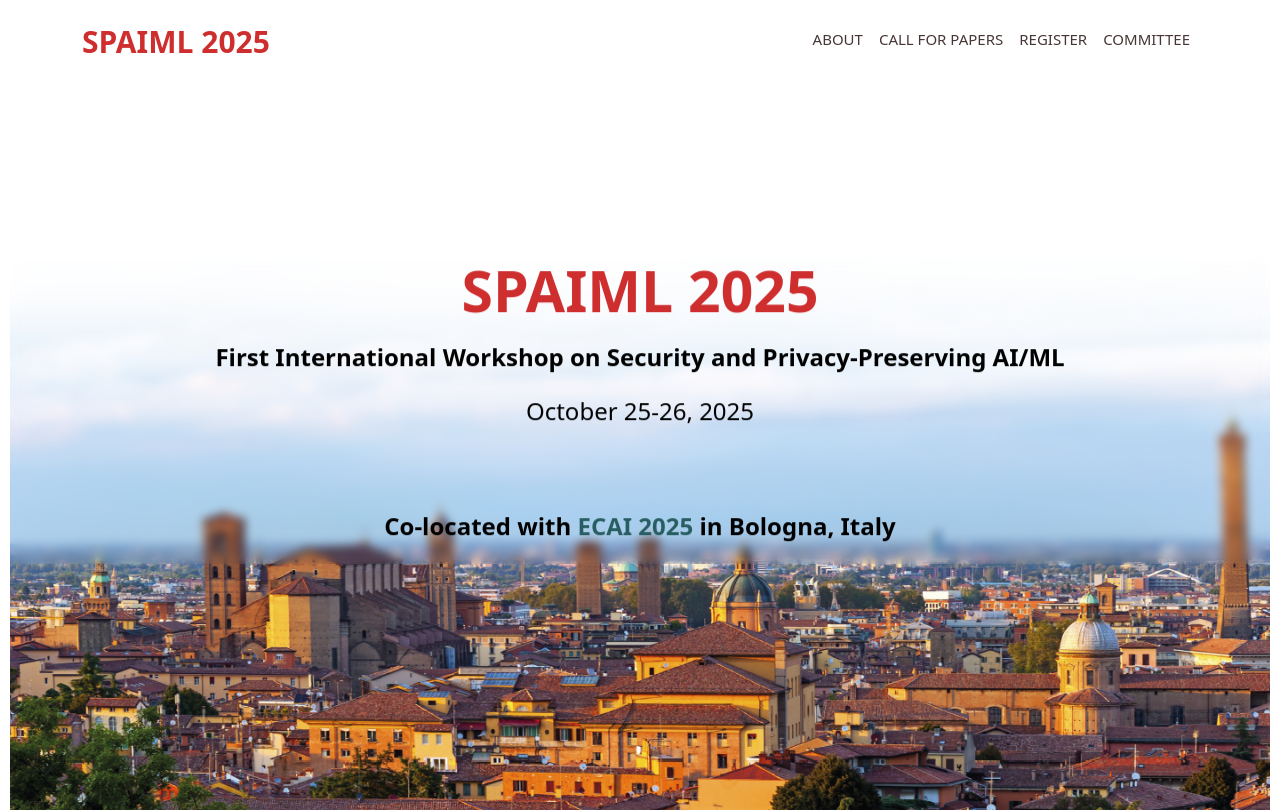
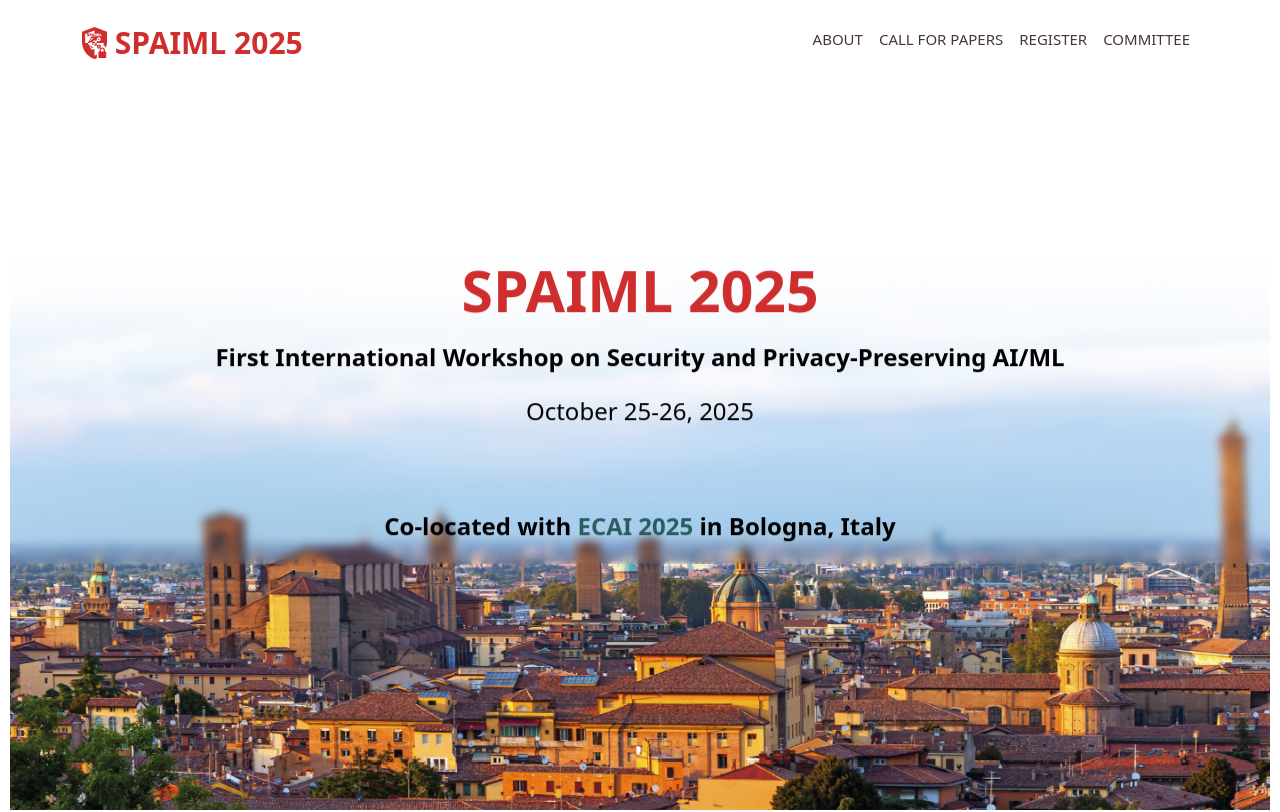
Before and after one commit to SPAIML/2025, a plain HTML site: page index.html in a window 1280 px wide. Shown: the top 812 px of the page. Drawn offline with nearby package versions, Linux system fonts and the light colour scheme; a web font is replaced by a local one.

Commit message:
added logo

```diff
--- a/index.html
+++ b/index.html
@@ -9,7 +9,7 @@
     <title>SPAIML 2025</title>
 
     <!-- favicon -->
-    <link href="img/favicon.png" rel="icon">
+    <link href="img/logo.svg" rel="icon">
 
     <!-- web-fonts -->
     <link rel="stylesheet" type="text/css" href="https://cdn.jsdelivr.net/gh/aaaakshat/cm-web-fonts@latest/fonts.css">
@@ -45,7 +45,10 @@
         <header class="header">
             <nav class="navbar fixed-top navbar-expand-lg">
             <div class="container">
-                <a class="navbar-brand" href="#">SPAIML 2025</a>
+                <a class="navbar-brand align-middle" href="#">
+                    <img src="img/logo.svg" width="25px" class="align-middle"/>
+                    <span class="align-middle">SPAIML 2025</span>
+                </a>
                 <button class="navbar-toggler" type="button" data-bs-toggle="collapse" data-bs-target="#navbarTogglerDemo01" aria-controls="navbarTogglerDemo01" aria-expanded="false" aria-label="Toggle navigation">
                     <i class="navbar-bars fa-solid fa-bars"></i>
                 </button>
```
Also changed, not shown: img/logo.svg (added).
